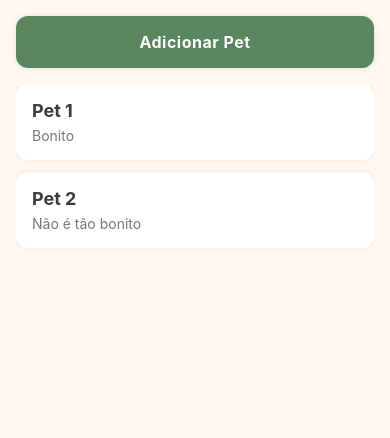
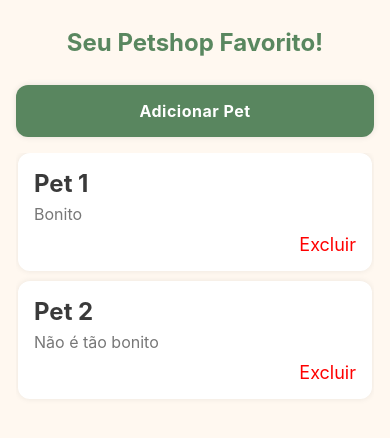
Before and after one commit to arthursteinerr/PDM-ATV2, a React Native app: screen / in a window 390 px wide. Shown: the top 438 px of the page. Built offline with nearby package versions, Linux system fonts and the light colour scheme.

Commit message:
Adiciona botão de exclusão, transfere estilização para arquivo próprio

```diff
--- a/controllers/PetController.ts
+++ b/controllers/PetController.ts
@@ -1,6 +1,7 @@
 import { useState } from "react";
 import { Pet } from "../models/Pet";
 import PetService from "../services/PetService";
+import { Alert } from "react-native";
 
 export const usePetController = () => {
   const [Pets, setPets] = useState<Pet[]>(PetService.getAllPets());
@@ -16,6 +17,24 @@ export const usePetController = () => {
     setPets(Pets.map((pet) => (pet.id === id ? { ...pet, description } : pet)));
   };
 
+  const deletePet = (id: string) => {
+    Alert.alert(
+      "Confirmação de exclusão",
+      "Tem certeza que deseja excluir este Pet?",
+      [
+        { text: "Cancelar", style: "cancel" },
+        {
+          text: "Excluir",
+          style: "destructive",
+          onPress: () => {
+            const updatedPets = PetService.deletePet(id);
+            setPets(updatedPets);
+          },
+        },
+      ],
+    );
+  };
+
   const openDialog = () => setDialogVisible(true);
   const closeDialog = () => setDialogVisible(false);
 
@@ -26,5 +45,6 @@ export const usePetController = () => {
     addDescription,
     openDialog,
     closeDialog,
+    deletePet,
   };
 };
--- a/services/PetService.ts
+++ b/services/PetService.ts
@@ -14,8 +14,8 @@ class PetService {
   addPet(name: string, description: string): void {
     const newPet: Pet = {
       id: Date.now().toString(),
-      name: name,
-      description: description,
+      name,
+      description,
     };
 
     if (name.length < 2 || description.length < 2) {
@@ -36,6 +36,11 @@ class PetService {
       this.Pets.push(newPet);
     }
   }
+
+  deletePet(id: string): Pet[] {
+    this.Pets = this.Pets.filter((pet) => pet.id !== id);
+    return this.Pets;
+  }
 }
 
 export default new PetService();
--- /dev/null
+++ b/styles/PetStylers.ts
@@ -0,0 +1,141 @@
+import { StyleSheet } from "react-native";
+
+const styles = StyleSheet.create({
+  container: {
+    flex: 1,
+    padding: 16,
+    backgroundColor: "#FFF8F0",
+    justifyContent: "space-between",
+  },
+
+  addButton: {
+    backgroundColor: "#084f18aa",
+    padding: 16,
+    borderRadius: 12,
+    marginBottom: 12,
+    marginTop: 4,
+    alignItems: "center",
+    shadowColor: "#000",
+    shadowOpacity: 0.1,
+    shadowRadius: 6,
+    elevation: 3,
+  },
+
+  addButtonText: {
+    color: "white",
+    fontSize: 16,
+    fontWeight: "700",
+    letterSpacing: 0.5,
+  },
+
+  title: {
+    fontSize: 24,
+    fontWeight: "700",
+    color: "#084f18aa",
+    borderRadius: 12,
+    marginBottom: 12,
+    textAlign: "center",
+    padding: 12,
+  },
+
+  list: {
+    flex: 1,
+    marginTop: 4,
+  },
+
+  petItem: {
+    padding: 16,
+    borderRadius: 12,
+    marginBottom: 10,
+    marginHorizontal: 2,
+    backgroundColor: "#FFFFFF",
+    shadowColor: "#000",
+    shadowOpacity: 0.08,
+    shadowRadius: 6,
+    elevation: 2,
+  },
+
+  petName: {
+    fontSize: 24,
+    fontWeight: "700",
+    color: "#3A3A3A",
+  },
+
+  petDescription: {
+    marginTop: 6,
+    fontSize: 16,
+    color: "#777",
+  },
+
+  deleteButton: {
+    borderRadius: 8,
+    alignItems: "flex-end",
+    marginTop: 5,
+    color: "red",
+    fontSize: 18,
+  },
+
+  modalOverlay: {
+    flex: 1,
+    justifyContent: "center",
+    alignItems: "center",
+    backgroundColor: "rgba(0,0,0,0.4)",
+  },
+
+  modalBox: {
+    width: 350,
+    padding: 22,
+    backgroundColor: "white",
+    borderRadius: 14,
+  },
+
+  modalTitle: {
+    fontSize: 20,
+    fontWeight: "700",
+    marginBottom: 18,
+    textAlign: "center",
+    color: "#084f18aa",
+  },
+
+  input: {
+    borderWidth: 1,
+    borderColor: "#8caf85b5",
+    padding: 12,
+    marginBottom: 14,
+    borderRadius: 10,
+    backgroundColor: "#FFF",
+  },
+
+  buttonRow: {
+    flexDirection: "row",
+    justifyContent: "space-between",
+    marginTop: 10,
+  },
+
+  cancelButton: {
+    padding: 12,
+    backgroundColor: "#ECECEC",
+    borderRadius: 8,
+    flex: 0.48,
+  },
+
+  confirmButton: {
+    padding: 12,
+    backgroundColor: "#084f18aa",
+    borderRadius: 8,
+    flex: 0.48,
+  },
+
+  cancelText: {
+    textAlign: "center",
+    fontWeight: "500",
+  },
+
+  confirmText: {
+    color: "white",
+    textAlign: "center",
+    fontWeight: "700",
+  },
+});
+
+export default styles;
--- a/view/PetView.tsx
+++ b/view/PetView.tsx
@@ -13,9 +13,10 @@ import {
 } from "react-native";
 import { Pet } from "../models/Pet";
 import { usePetController } from "../controllers/PetController";
+import styles from "../styles/PetStylers";
 
 export const PetView: React.FC = () => {
-  const { Pets, dialogVisible, addPet, openDialog, closeDialog } =
+  const { Pets, dialogVisible, addPet, openDialog, closeDialog, deletePet } =
     usePetController();
 
   const [inputName, setInputName] = useState<string>("");
@@ -32,22 +33,30 @@ export const PetView: React.FC = () => {
     }
   };
 
-  const renderPet = ({ Pet }: { Pet: Pet }) => (
+  const renderPet = ({ item }: { item: Pet }) => (
     <View style={styles.petItem}>
-      <Text style={styles.petName}>{Pet.name}</Text>
-      <Text style={styles.petDescription}>{Pet.description}</Text>
+      <Text style={styles.petName}>{item.name}</Text>
+      <Text style={styles.petDescription}>{item.description}</Text>
+
+      <TouchableOpacity
+        onPress={() => deletePet(item.id)}
+        style={styles.deleteButton}
+      >
+        <Text style={styles.deleteButton}>Excluir</Text>
+      </TouchableOpacity>
     </View>
   );
 
   return (
     <View style={styles.container}>
+      <Text style={styles.title}>Seu Petshop Favorito!</Text>
       <TouchableOpacity onPress={openDialog} style={styles.addButton}>
         <Text style={styles.addButtonText}>Adicionar Pet</Text>
       </TouchableOpacity>
 
       <FlatList
         data={Pets}
-        renderItem={({ item }) => renderPet({ Pet: item })}
+        renderItem={renderPet}
         keyExtractor={(Pet) => Pet.id}
         style={styles.list}
       />
@@ -95,119 +104,3 @@ export const PetView: React.FC = () => {
     </View>
   );
 };
-
-const styles = StyleSheet.create({
-  container: {
-    flex: 1,
-    padding: 16,
-    backgroundColor: "#FFF8F0",
-  },
-
-  addButton: {
-    backgroundColor: "#084f18aa",
-    padding: 16,
-    borderRadius: 12,
-    marginBottom: 16,
-    alignItems: "center",
-    shadowColor: "#000",
-    shadowOpacity: 0.1,
-    shadowRadius: 6,
-    elevation: 3,
-  },
-
-  addButtonText: {
-    color: "white",
-    fontSize: 16,
-    fontWeight: "700",
-    letterSpacing: 0.5,
-  },
-
-  list: {
-    flex: 1,
-  },
-
-  petItem: {
-    padding: 16,
-    borderRadius: 12,
-    marginBottom: 12,
-    backgroundColor: "#FFFFFF",
-
-    shadowColor: "#000",
-    shadowOpacity: 0.08,
-    shadowRadius: 6,
-    elevation: 2,
-  },
-
-  petName: {
-    fontSize: 18,
-    fontWeight: "700",
-    color: "#3A3A3A",
-  },
-
-  petDescription: {
-    marginTop: 6,
-    fontSize: 14,
-    color: "#777",
-  },
-
-  modalOverlay: {
-    flex: 1,
-    justifyContent: "center",
-    alignItems: "center",
-    backgroundColor: "rgba(0,0,0,0.4)",
-  },
-
-  modalBox: {
-    width: 300,
-    padding: 22,
-    backgroundColor: "white",
-    borderRadius: 14,
-  },
-
-  modalTitle: {
-    fontSize: 20,
-    fontWeight: "700",
-    marginBottom: 18,
-    textAlign: "center",
-    color: "#084f18aa",
-  },
-
-  input: {
-    borderWidth: 1,
-    borderColor: "#8caf85b5",
-    padding: 12,
-    marginBottom: 14,
-    borderRadius: 10,
-    backgroundColor: "#FFF",
-  },
-
-  buttonRow: {
-    flexDirection: "row",
-    justifyContent: "space-between",
-  },
-
-  cancelButton: {
-    padding: 12,
-    backgroundColor: "#ECECEC",
-    borderRadius: 8,
-    flex: 0.45,
-  },
-
-  confirmButton: {
-    padding: 12,
-    backgroundColor: "#084f18aa",
-    borderRadius: 8,
-    flex: 0.45,
-  },
-
-  cancelText: {
-    textAlign: "center",
-    fontWeight: "500",
-  },
-
-  confirmText: {
-    color: "white",
-    textAlign: "center",
-    fontWeight: "700",
-  },
-});
```
